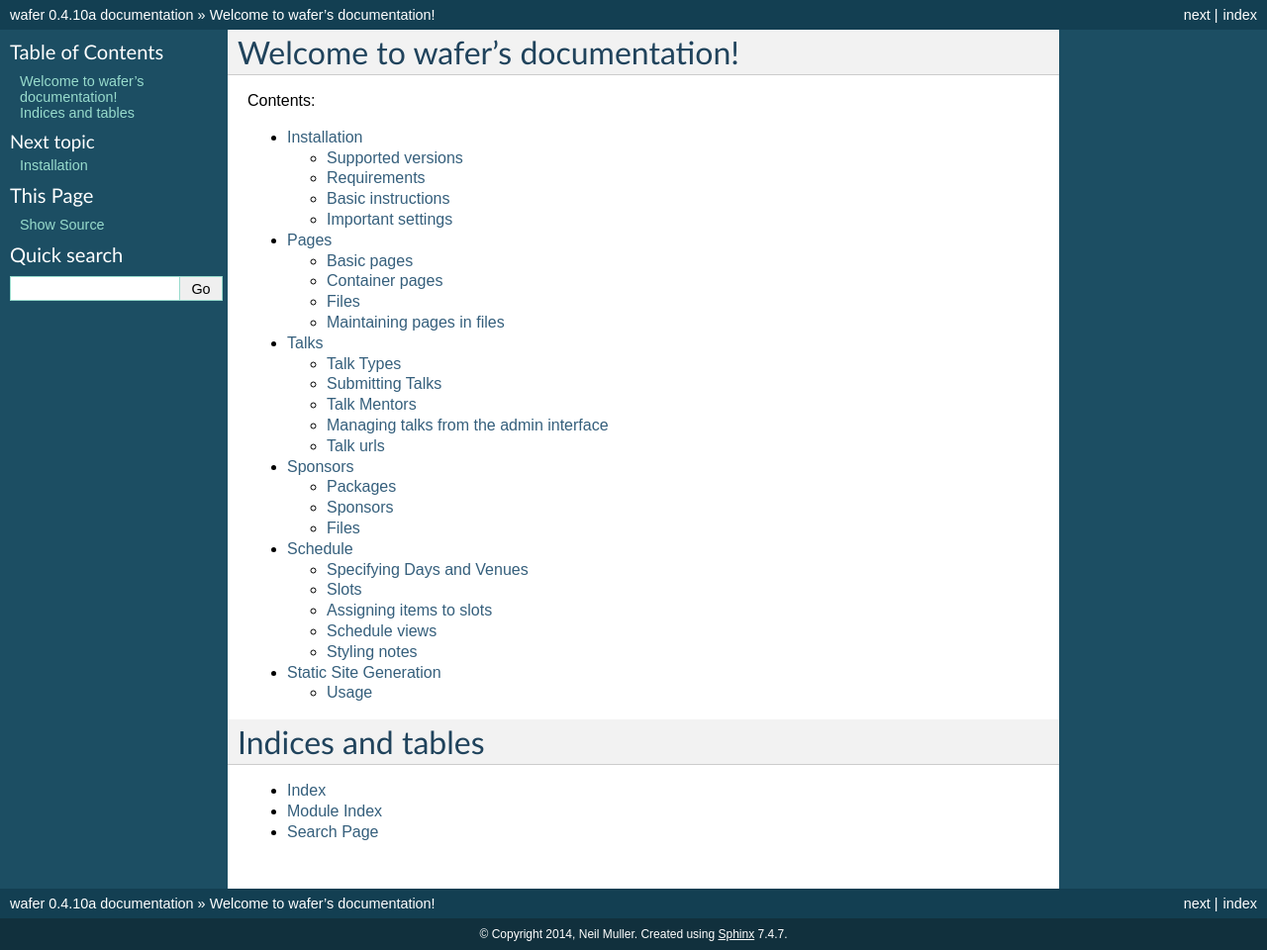
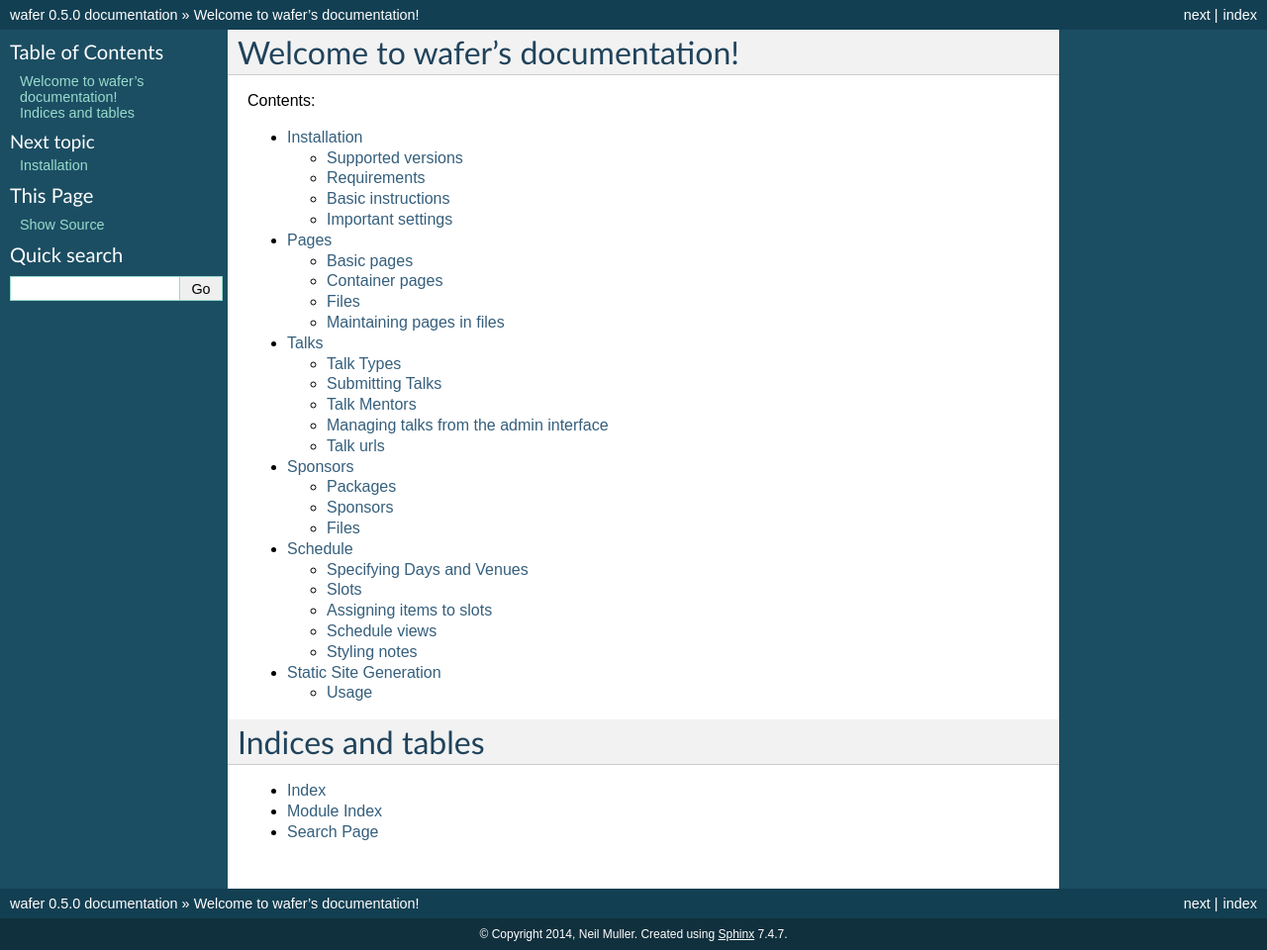
Before and after one commit to CTPUG/wafer, a Sphinx documentation site: the page built from docs/index.rst, in a window 1280 px wide. Shown: the whole page at 99% size. Built offline with Sphinx 7.4.7, drawn with Linux system fonts in a browser that asks for light colours.

Commit message:
Bump version for release

```diff
--- a/docs/conf.py
+++ b/docs/conf.py
@@ -48,9 +48,9 @@ copyright = u'2014, Neil Muller'
 # built documents.
 #
 # The short X.Y version.
-version = '0.4'
+version = '0.5'
 # The full version, including alpha/beta/rc tags.
-release = '0.4.10a'
+release = '0.5.0'
 
 # The language for content autogenerated by Sphinx. Refer to documentation
 # for a list of supported languages.
--- a/setup.py
+++ b/setup.py
@@ -49,7 +49,7 @@ with open('README.rst', 'r') as f:
 
 setup(
     name="wafer",
-    version="0.4.10a",
+    version="0.5.0",
     url='http://github.com/CTPUG/wafer',
     license='ISC',
     description="A wafer-thin Django library for running small conferences.",
--- a/wafer/__init__.py
+++ b/wafer/__init__.py
@@ -1,3 +1,3 @@
 """Wafer, a light-weight conference management library for Django."""
 
-__version__ = "0.4.10a"
+__version__ = "0.5.0"
```
